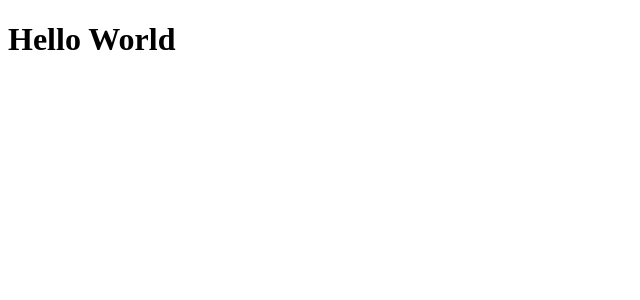
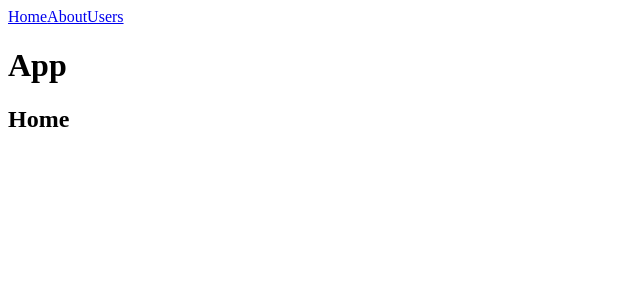
Before and after one commit to Perico6255/port-folio, a React (Vite) app: page / in a window 1280 px wide. Shown: the top 300 px of the page, without its empty margins (0-640 px from the left). Built offline with nearby package versions, Linux system fonts and the light colour scheme.

Commit message:
react router dom

```diff
--- a/src/App.jsx
+++ b/src/App.jsx
@@ -1,10 +1,32 @@
+import { Link, Route, Router, Routes } from 'react-router-dom'
+
+function Home() {
+  return <h2>Home</h2>
+}
+function About() {
+  return <h2>About</h2>
+}
+function Users() {
+  return <h2>Users</h2>
+}
 
 
 
 function App() {
   return (
     <>
-      <h1>Hello World</h1>
+      <div>
+        <Link to="/">Home</Link>
+        <Link to="/about">About</Link>
+        <Link to="/users">Users</Link>
+      </div>
+      <h1>App</h1>
+      <Routes>
+        <Route path="/" element={<Home />} />
+        <Route path="/about" element={<About />} />
+        <Route path="/users" element={<Users />} />
+      </Routes>
+
     </>
   )
 }
--- a/src/main.jsx
+++ b/src/main.jsx
@@ -1,9 +1,10 @@
 import React from 'react'
 import ReactDOM from 'react-dom/client'
 import App from './App.jsx'
+import { BrowserRouter } from 'react-router-dom'
 
 ReactDOM.createRoot(document.getElementById('root')).render(
-  <>
+  <BrowserRouter>
     <App />
-  </>,
+  </BrowserRouter>,
 )
```
